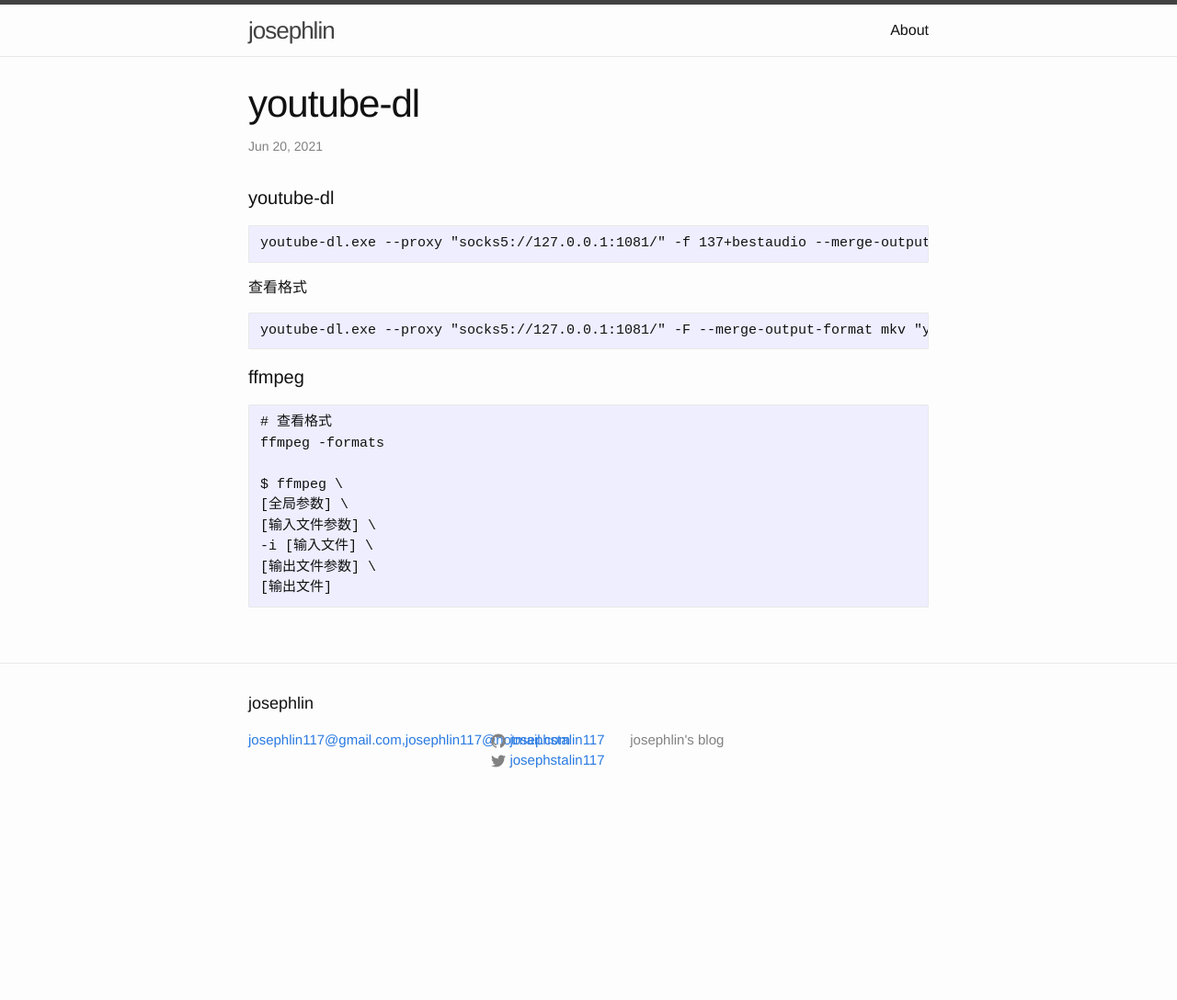
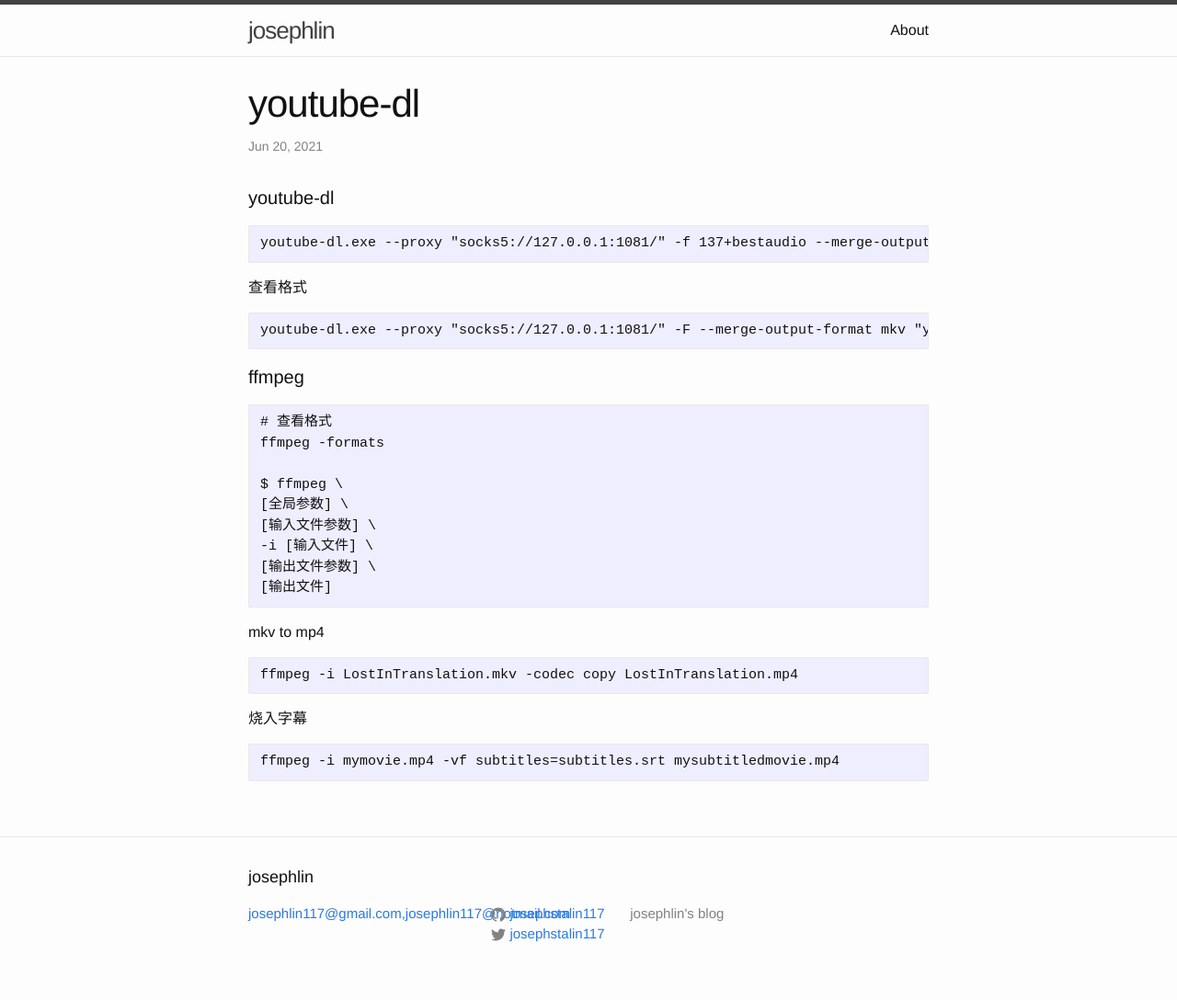
Before and after one commit to josephstalin117/josephstalin117.github.io, a Jekyll site: the page built from _posts/2021-6-20-youtube-dl.markdown, in a window 1280 px wide. Shown: the whole page at 92% size. Built offline with Jekyll 4.4.1, drawn with Linux system fonts in a browser that asks for light colours; before the commit the page ends 900 px from its top, so only the background shows below that.

````diff
--- a/_posts/2021-6-20-youtube-dl.markdown
+++ b/_posts/2021-6-20-youtube-dl.markdown
@@ -30,3 +30,13 @@ $ ffmpeg \
 [输出文件参数] \
 [输出文件]
 ```
+
+mkv to mp4
+```
+ffmpeg -i LostInTranslation.mkv -codec copy LostInTranslation.mp4
+```
+
+烧入字幕
+```
+ffmpeg -i mymovie.mp4 -vf subtitles=subtitles.srt mysubtitledmovie.mp4
+```
````
Also changed, not shown: _posts/2017-08-10-python.markdown (+7 -0 lines), _posts/2022-5-4-scrapy.markdown (added, +46 -0 lines).
